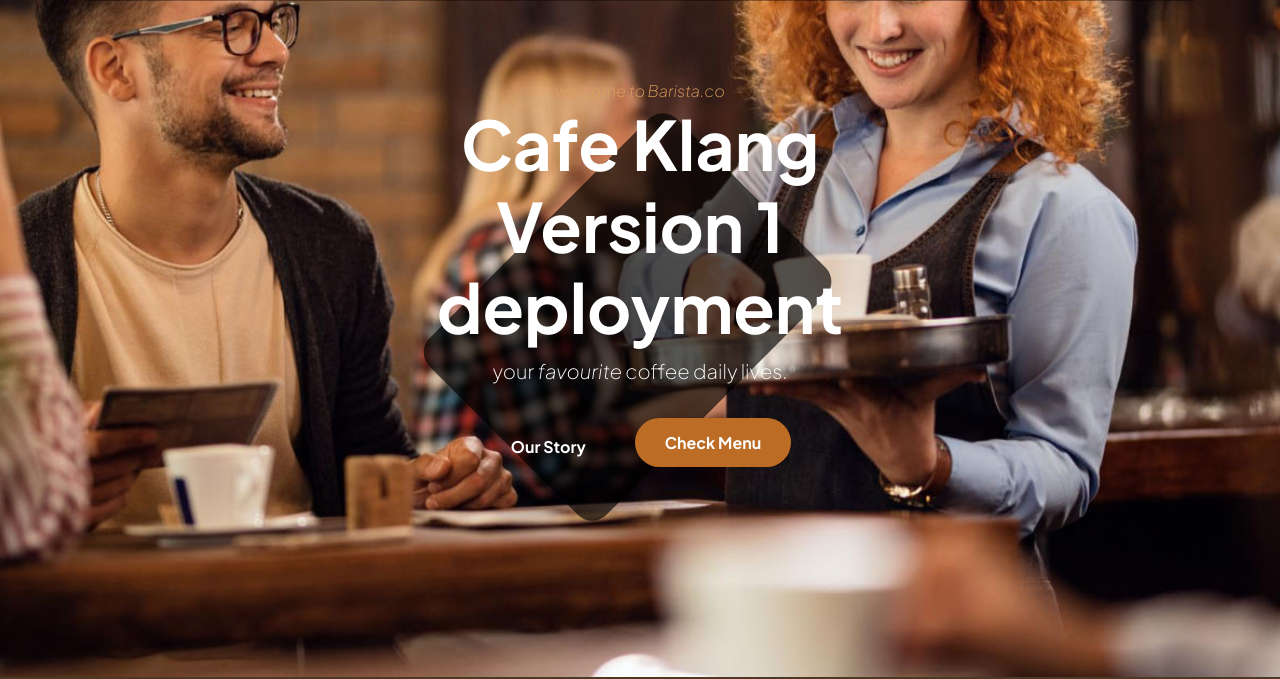
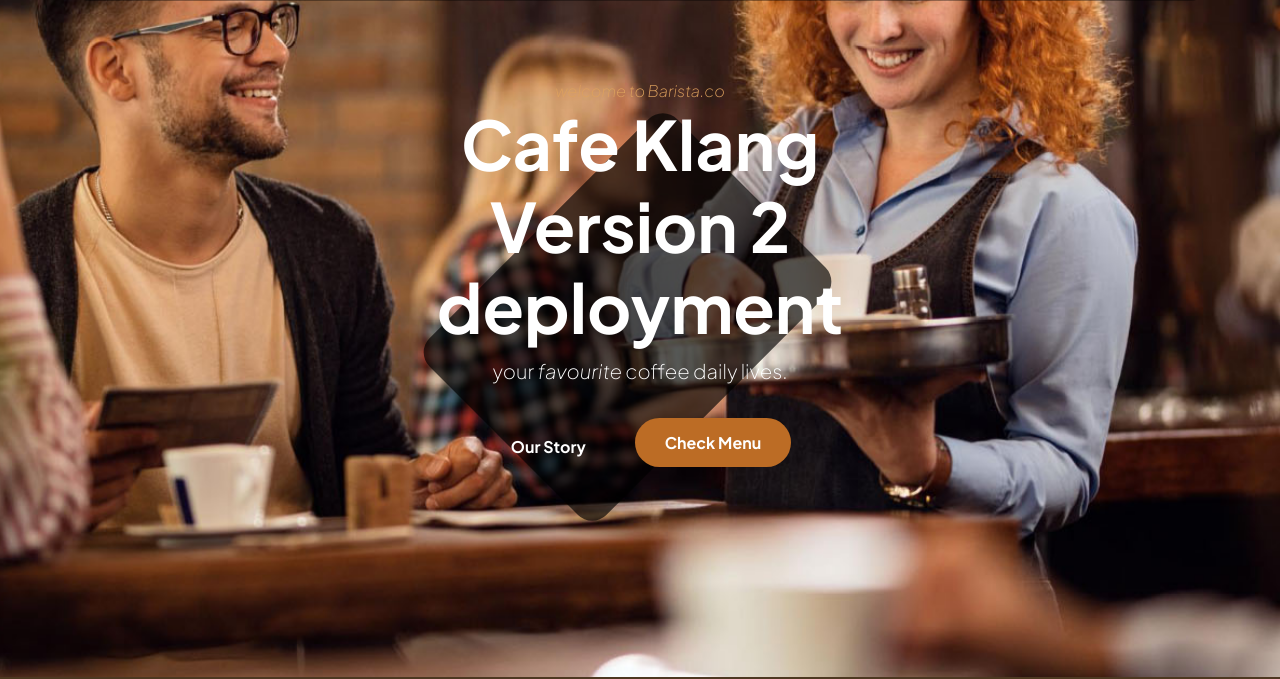
Before and after one commit to ihunnikrishnan/CAFE_COFEE_WEBSITE-GIT, a plain HTML site: page index.html in a window 1280 px wide. Shown: the part 123-802 px from the top of the page. Drawn offline with Linux system fonts and the light colour scheme.

Commit message:
Update index.html

```diff
--- a/index.html
+++ b/index.html
@@ -91,7 +91,7 @@ Bootstrap 5 HTML CSS Template
                             <div class="col-lg-6 col-12 mx-auto">
                                 <em class="small-text">welcome to Barista.co</em>
 
-                                <h1>Cafe Klang Version 1 deployment</h1>
+                                <h1>Cafe Klang Version 2 deployment</h1>
 
                                 <p class="text-white mb-4 pb-lg-2">
                                     your <em>favourite</em> coffee daily lives.
```
